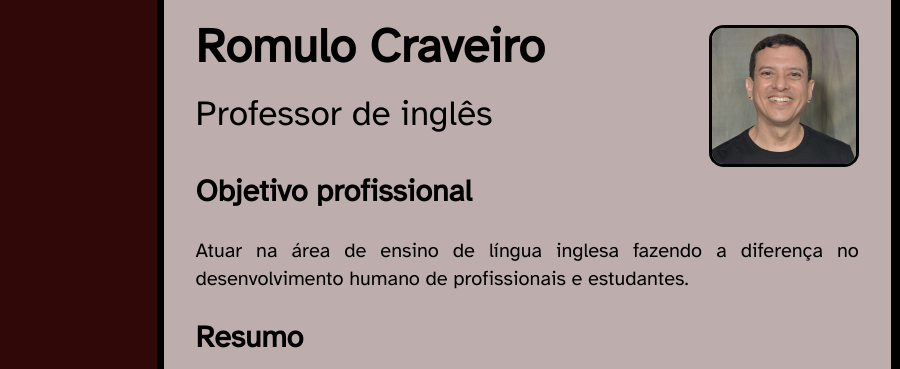
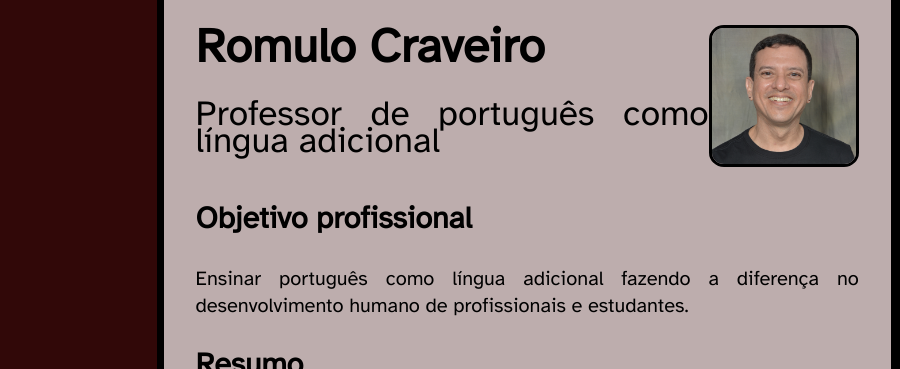
Before and after one commit to romulocraveiro/meucurriculopla, a plain HTML site: page index.html in a window 1280 px wide. Shown: the part 103-472 px from the top of the page, 380-1280 px from the left. Drawn offline with Linux system fonts and the light colour scheme.

Commit message:
editing professional objective and job title

```diff
--- a/index.html
+++ b/index.html
@@ -169,10 +169,10 @@
             <img src="./assets/cvsquare.JPG" alt= "foto de Romulo Craveiro" id="fotoperfil">
 
             <h1>Romulo Craveiro</h1>
-            <p class="job-title">Professor de inglês</p>
+            <p class="job-title">Professor de português como língua adicional</p>
 
             <h2>Objetivo profissional</h2>
-                <p>Atuar na área de ensino de língua inglesa fazendo a diferença no desenvolvimento humano de profissionais e estudantes. </p>
+                <p>Ensinar português como língua adicional fazendo a diferença no desenvolvimento humano de profissionais e estudantes. </p>
 
             <h2>Resumo</h2>
 
```
Also changed, not shown: english.html (+2 -2 lines).
